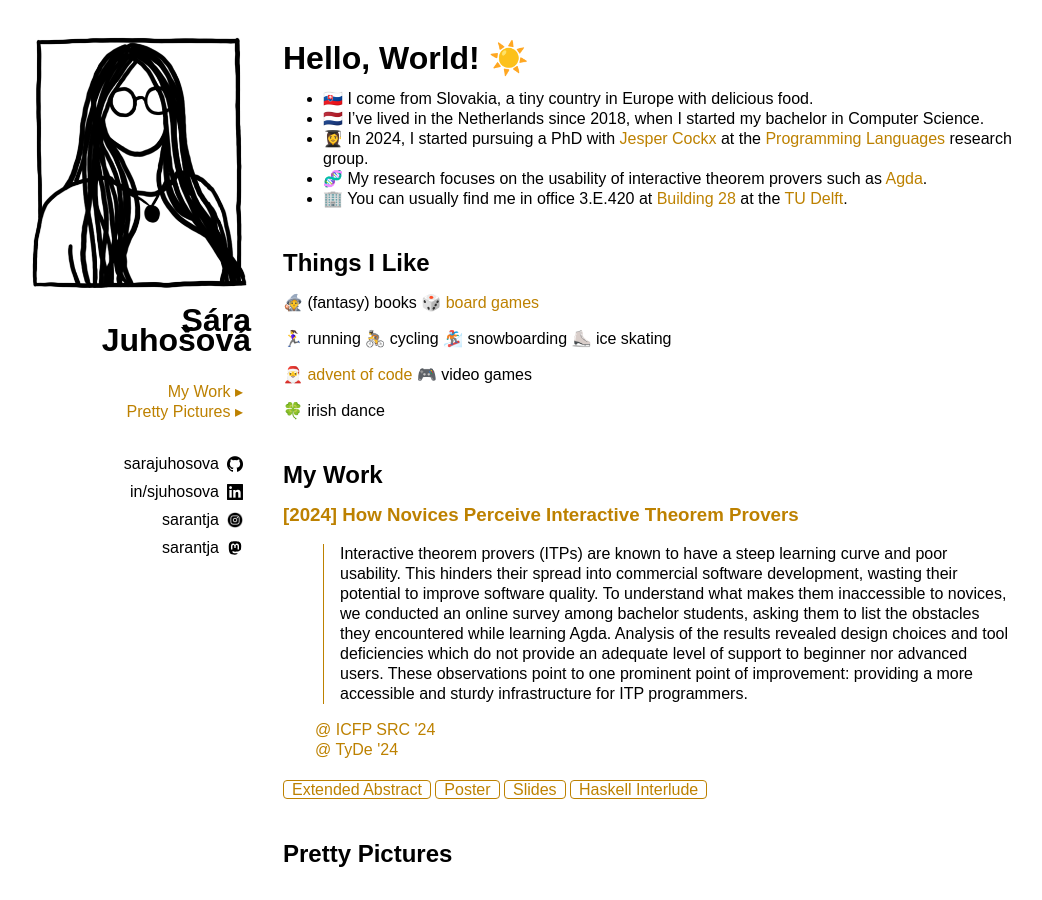
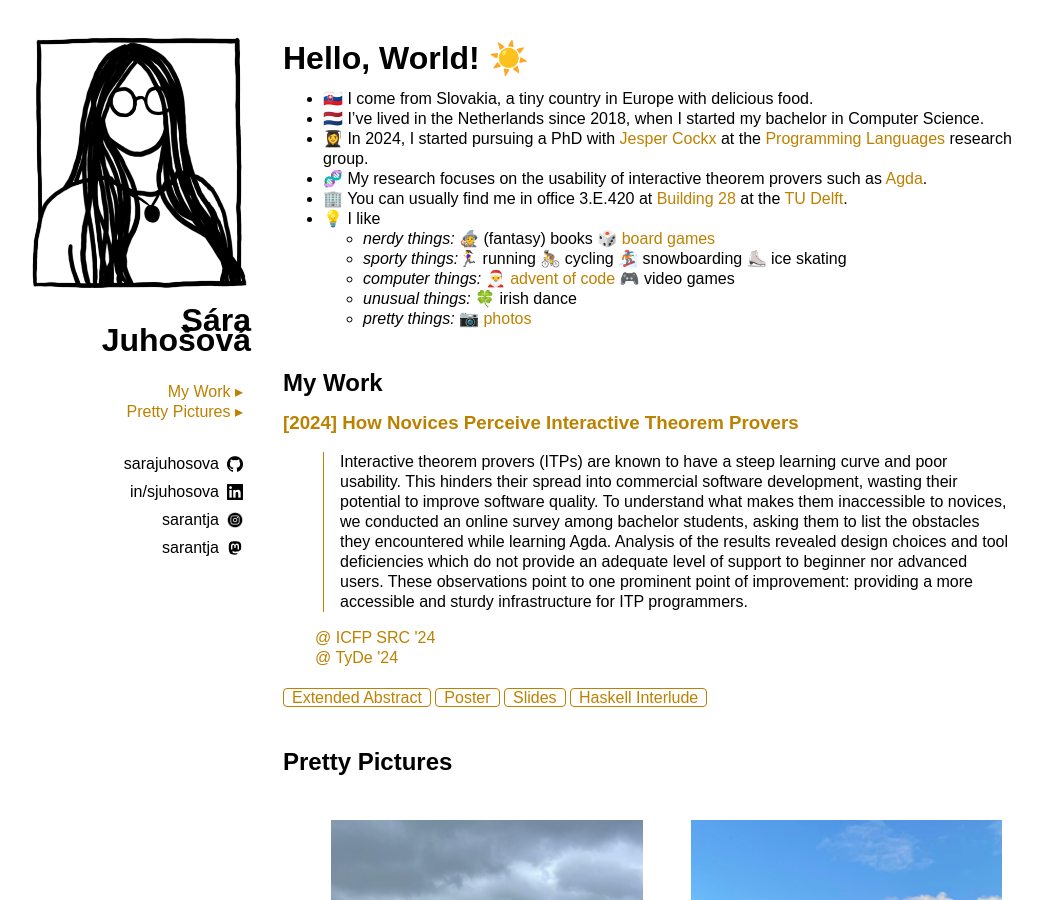
Before and after one commit to sarajuhosova/sarajuhosova.github.io, a Jekyll site: the page built from index.md, in a window 1280 px wide and 900 px high. Shown: the whole window, without its empty margins (102-1144 px from the left). Built offline with Jekyll 4.4.1, drawn with Linux system fonts in a browser that asks for light colours.

Commit message:
Move things I like into intro

```diff
--- a/_includes/about.html
+++ b/_includes/about.html
@@ -1,4 +1,4 @@
-<a href="/" target="_self"><img class="profile" src="/assets/images/sara.png"></a>
+<a href="/"><img class="profile" src="/assets/images/sara.png"></a>
 
 <h1>Sára Juhošová</h1>
 
@@ -6,7 +6,7 @@
 
 <div class="toc">
     {% for section in site.data.sections %}
-        <a href="{{ site.baseurl }}#{{ section.id }}" target="_self">{{ section.title }} ▸</a> <br>
+        <a href="{{ site.baseurl }}#{{ section.id }}">{{ section.title }} ▸</a> <br>
     {% endfor %}
 </div>
 
--- a/_layouts/home.html
+++ b/_layouts/home.html
@@ -6,8 +6,6 @@
     <title>{{ page.title }}</title>
 
     <link rel="stylesheet" href="/assets/css/styles.css">
-
-    <base target="_blank">
   </head>
   <body>
     <div class="about">
--- a/index.md
+++ b/index.md
@@ -10,16 +10,12 @@
 * 👩‍🎓 In 2024, I started pursuing a PhD with [Jesper Cockx](https://jesper.sikanda.be/) at the [Programming Languages](https://pl.ewi.tudelft.nl/) research group.
 * 🧬 My research focuses on the usability of interactive theorem provers such as [Agda](https://github.com/agda/agda/).
 * 🏢 You can usually find me in office 3.E.420 at [Building 28](https://map.tudelftcampus.nl/nl/poi/wiskunde-informatica-ewi/) at the [TU Delft](https://www.tudelft.nl/).
-
-## Things I Like
-
-🧙 (fantasy) books 🎲 [board games](https://boardgamegeek.com/collection/user/sarantja?sort=rank&sortdir=asc&rankobjecttype=subtype&rankobjectid=1&columns=title%7Cthumbnail%7Crank%7Crating%7Cbggrating%7Ccomment%7Ccommands&geekranks=Board%20Game%20Rank&objecttype=thing&ff=1&subtype=boardgame)
-
-🏃‍♀️ running 🚴 cycling 🏂 snowboarding ⛸️ ice skating
-
-🎅 [advent of code](https://github.com/sarajuhosova/aoc) 🎮 video games
-
-🍀 irish dance
+* 💡 I like
+  * *nerdy things:* 🧙 (fantasy) books 🎲 [board games](https://boardgamegeek.com/collection/user/sarantja?sort=rank&sortdir=asc&rankobjecttype=subtype&rankobjectid=1&columns=title%7Cthumbnail%7Crank%7Crating%7Cbggrating%7Ccomment%7Ccommands&geekranks=Board%20Game%20Rank&objecttype=thing&ff=1&subtype=boardgame)
+  * *sporty things:*🏃‍♀️ running 🚴 cycling 🏂 snowboarding ⛸️ ice skating
+  * *computer things:* 🎅 [advent of code](https://github.com/sarajuhosova/aoc) 🎮 video games
+  * *unusual things:* 🍀 irish dance
+  * *pretty things:* 📷 [photos](#pictures)
 
 {% for section in site.data.sections %}
 
```
